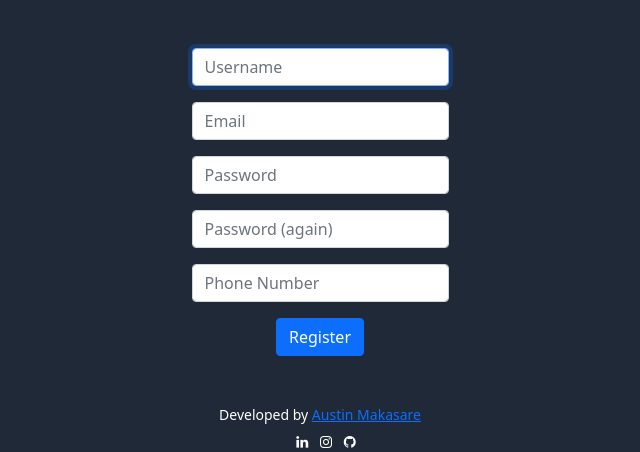
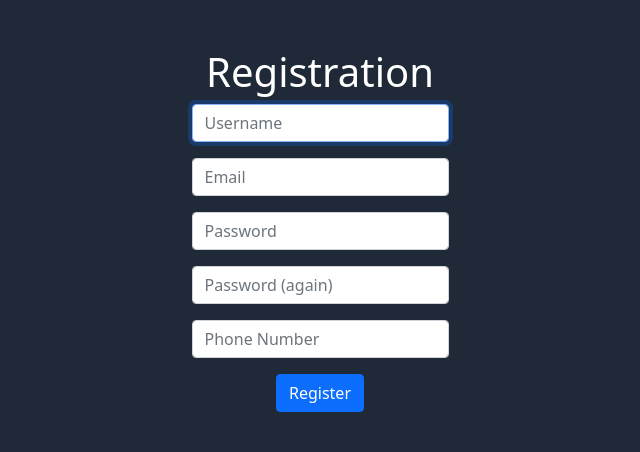
Before and after one commit to AUSTIN0022/StockX, a Flask app: page /register in a window 1280 px wide. Shown: the part 104-556 px from the top of the page, without its empty margins (320-960 px from the left). Run offline with Flask 3, Linux system fonts and the light colour scheme; some libraries are stand-ins or nearby versions.

Commit message:
Update register.html

```diff
--- a/templates/register.html
+++ b/templates/register.html
@@ -6,6 +6,7 @@
 
 {% block main %}
     <form action="/register" method="post">
+         <h1  class="report-text">Registration</h1>
         <div class="mb-3">
             <input autocomplete="off" autofocus class="form-control mx-auto w-auto" id="username" name="username" placeholder="Username" type="text" required>
         </div>
```
